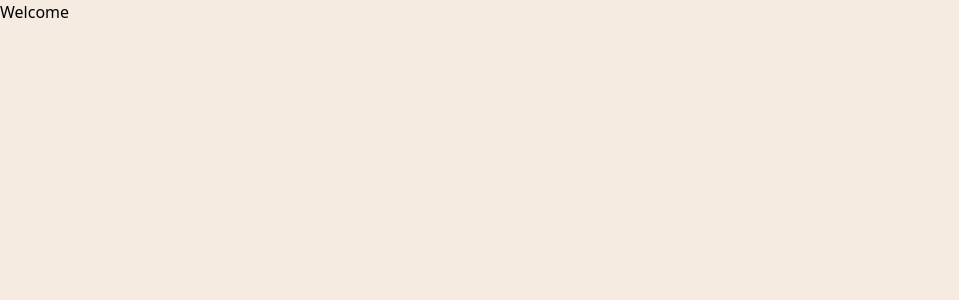
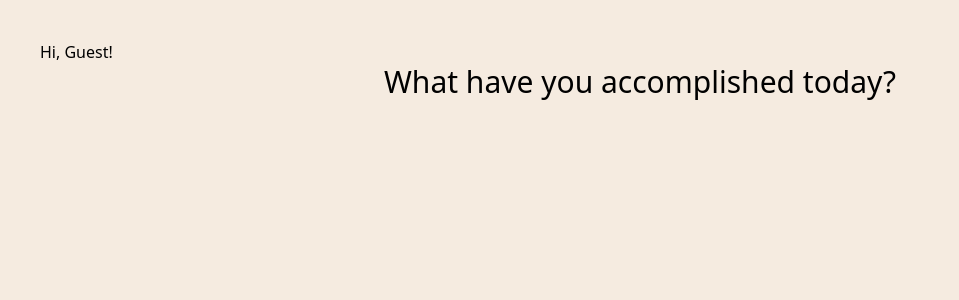
Before and after one commit to ErykBabayan/BetterEveryDay, a React (Create React App) app: page / in a window 1280 px wide. Both pictures are taken after a click on the button "Begin your journey". Shown: the top 300 px of the page, without its empty margins (0-959 px from the left). Built offline with nearby package versions, Linux system fonts and the light colour scheme.

Commit message:
Display username from localstorage and main Journal component

```diff
--- a/src/App.tsx
+++ b/src/App.tsx
@@ -1,19 +1,26 @@
 import React from "react";
 import "./App.css";
 import WelcomePage from "./Components/WelcomePage";
+import Journal from "./Components/Journal";
 
 function App() {
 	const [hasAppStarted, setHasAppStarted] = React.useState(false);
+	const username: string | null = localStorage.getItem("username") === null ? "Guest" : localStorage.getItem("username");
 
-	function startApp() {
+	function startApp(): void {
 		setHasAppStarted((prevHasAppStarted) => !prevHasAppStarted);
-		// localStorage.setItem("welcomePageShown","shown") for later use
+		localStorage.setItem("welcomePageShown", "shown");
 	}
 
 	return (
 		<div className="bg-linen">
 			{!hasAppStarted && <WelcomePage handlePageChange={startApp} />}
-			{hasAppStarted && <div className="h-screen">Welcome {localStorage.getItem("username")}</div>}
+			{hasAppStarted && (
+				<div className="h-screen p-10">
+					<div>Hi, {username}!</div>
+					<Journal />
+				</div>
+			)}
 		</div>
 	);
 }
--- /dev/null
+++ b/src/Components/Journal.tsx
@@ -0,0 +1,9 @@
+import React from "react";
+
+export default function Journal() {
+	return (
+		<div className="flex justify-center align-bottom">
+			<h2 className="text-3xl">What have you accomplished today?</h2>
+		</div>
+	);
+}
```
